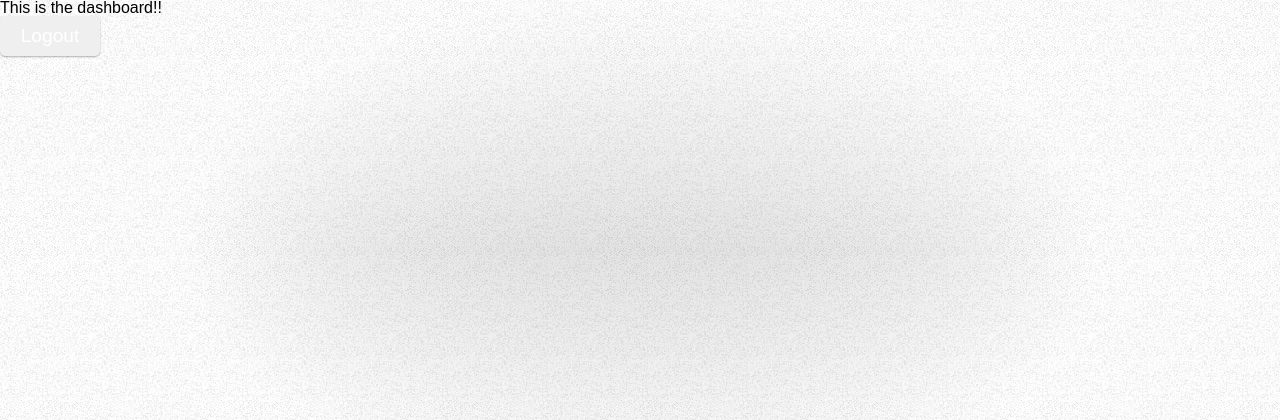
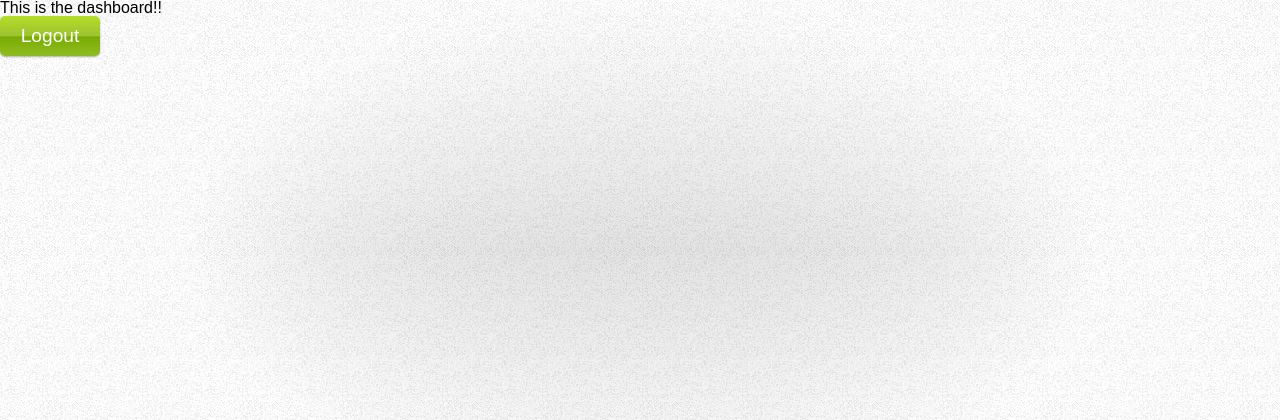
Before and after one commit to redatomstudios/fireguard, a CodeIgniter app: page /index.php/dashboard/index in a window 1280 px wide. Shown: the top 420 px of the page. Run offline with CodeIgniter, Linux system fonts and the light colour scheme.

Commit message:
Fixed unstyled button problem when no class is specified

```diff
--- a/CSS/main.css
+++ b/CSS/main.css
@@ -166,6 +166,10 @@ input[type="submit"], input[type="button"] {
 	border-radius: 5px;
 }
 
+input[type="submit"]:not(.reject), input[type="button"]:not(.reject) {
+	background: url('../Media/Graphics/Button_Green.jpg') center center repeat-x;
+}
+
 input[type="submit"]:hover, input[type="button"]:hover {
 	box-shadow: 0 1px 3px rgba(0, 0, 0, 0.5);
 }
```
Also changed, not shown: _Source/menuTag.png (added).
